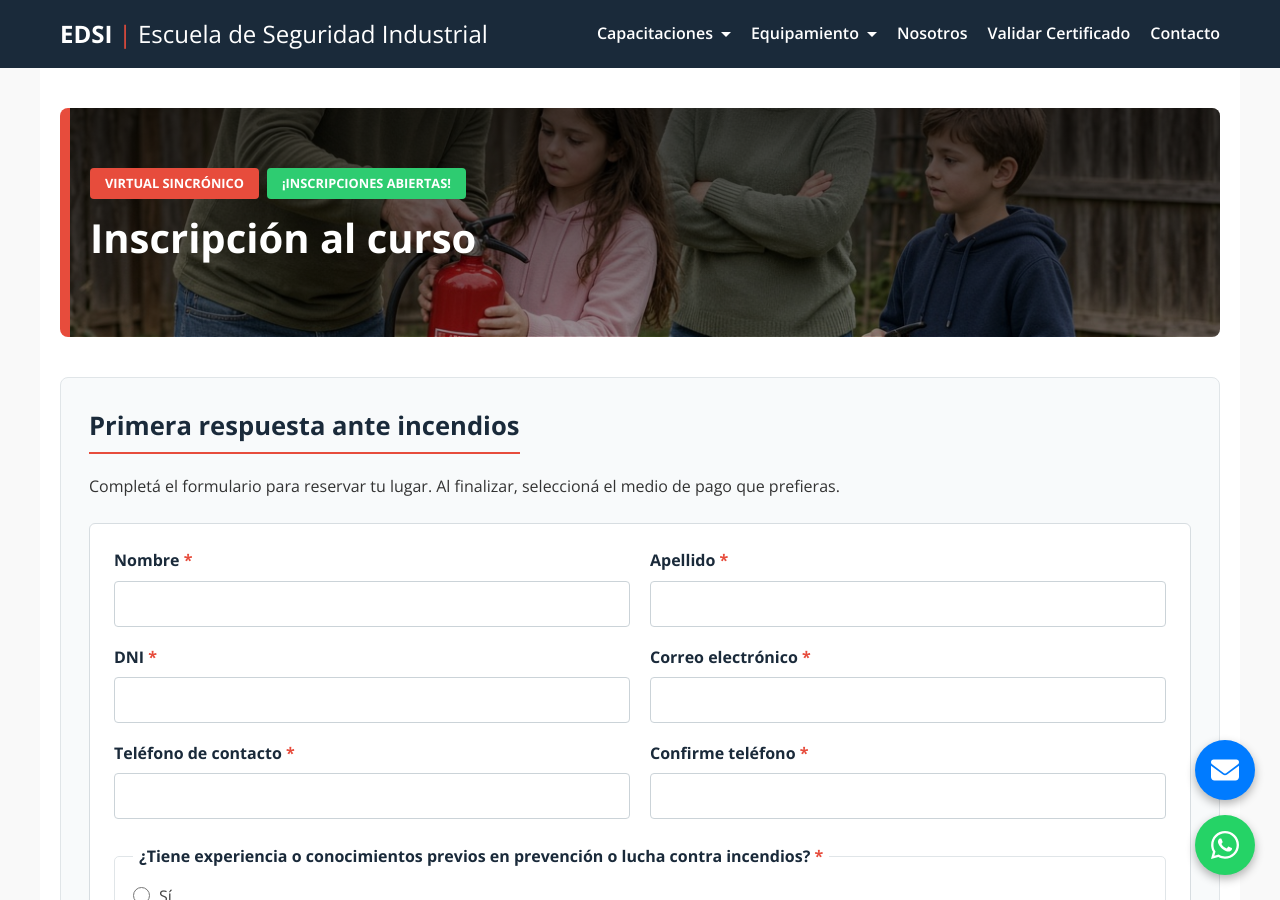
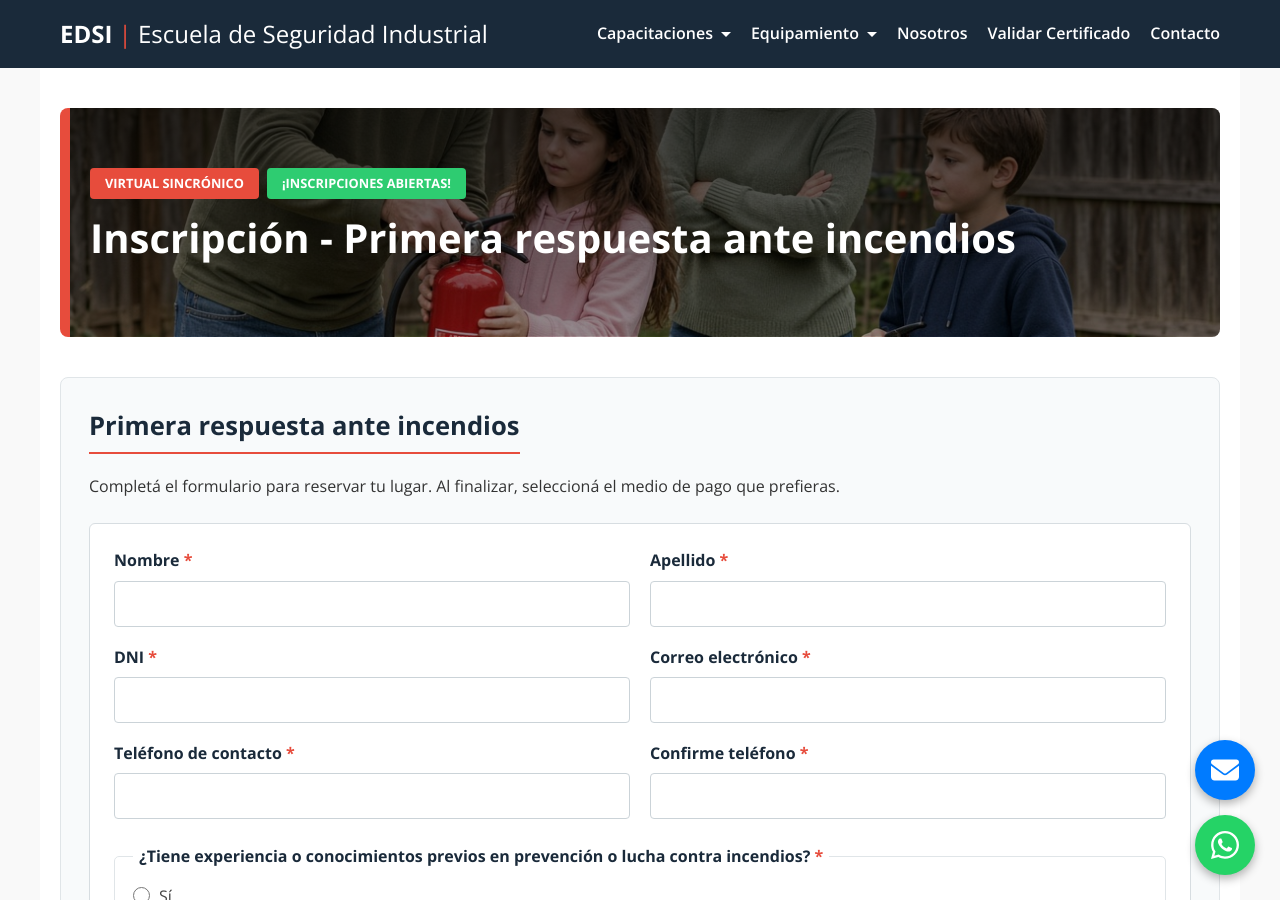
Before and after one commit to martov1/EDSI-nuevo-sitio, a Jekyll site: the page built from Particulares/Primera-respuesta-ante-incendios/Inscripcion.html, in a window 1280 px wide and 900 px high. Built offline with Jekyll 4.4.1, drawn with Linux system fonts in a browser that asks for light colours.

Commit message:
mejora titulo

```diff
--- a/Particulares/Primera-respuesta-ante-incendios/Inscripcion.html
+++ b/Particulares/Primera-respuesta-ante-incendios/Inscripcion.html
@@ -16,7 +16,7 @@ js:
       <span class="tag-sincronico">Virtual sincrónico</span>
       <span class="tag-incripcion-abierta">¡Inscripciones abiertas!</span>
     </div>
-    <h1>Inscripción al curso</h1>
+    <h1>Inscripción - Primera respuesta ante incendios</h1>
   </div>
 
   {% if site.primera_respuesta_incendios.cupos.inscripciones_abiertas %}
```
